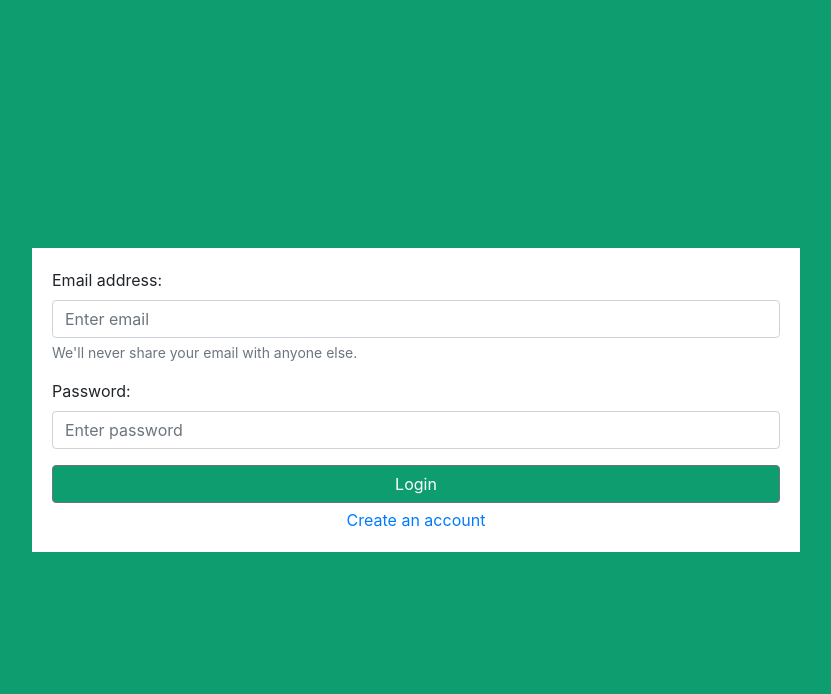
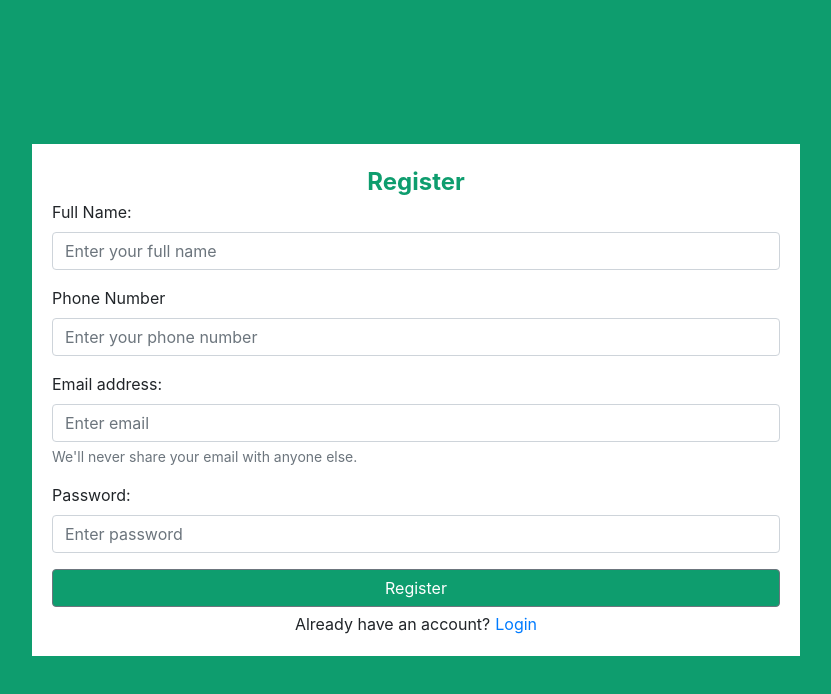
Before and after one commit to wisnu1314/online-ticketing-GA-test, a Nuxt app: page / in a window 1280 px wide. Both pictures are taken after a click on the link "Create an account". Shown: the top 694 px of the page, without its empty margins (224-1055 px from the left). Built offline with nearby package versions, Linux system fonts and the light colour scheme.

Commit message:
feat:Register/Login Page Mockup

```diff
--- a/components/EventLogin.vue
+++ /dev/null
@@ -1,97 +0,0 @@
-
-<template>
-  <div class="MainBox">
-    <div class="FormBox">
-      <b-form @submit="onSubmit">
-        <b-form-group
-          id="input-group-1"
-          label="Email address:"
-          label-for="input-1"
-          description="We'll never share your email with anyone else."
-        >
-          <b-form-input
-            id="input-1"
-            v-model="form.email"
-            type="email"
-            placeholder="Enter email"
-            required
-          ></b-form-input>
-        </b-form-group>
-        <b-form-group
-          id="input-group-2"
-          label="Password:"
-          label-for="input-2"
-          description=""
-        >
-          <b-form-input
-            id="input-2"
-            v-model="form.password"
-            type="password"
-            placeholder="Enter password"
-            required
-          ></b-form-input>
-        </b-form-group>
-      </b-form>
-      <b-button class="LoginButton">Login</b-button>
-      <div class="FormFooter">
-        <text>Not registered?</text>
-        <b-link >Create an account</b-link>
-      </div>
-    </div>
-  </div>
-</template>
-<script>
-  // import {UFormGroup, UInput} from "@nuxt/ui";
-  export default {
-    name: 'EventLogin',
-    data() {
-      return {
-        form: {
-          email: '',
-          password:'',
-        },
-      };
-    },
-    methods: {
-      onSubmit(event) {
-        event.preventDefault()
-        alert(JSON.stringify(this.form))
-      },
-      login() {
-          // Handle login logic, e.g., call an API
-        this.$store.dispatch('login', { username: this.username, password: this.password });
-      }
-    }
-  }
-</script>
-<style scoped>
-.MainBox{
-  display: flex;
-  width: 100%;
-  height: 100vh;
-  background-color: #0e9d6e;
-  justify-content: center;
-  align-content: center;
-}
-.FormBox{
-  width: 60%;
-  min-height: 30vh;
-  margin-top: auto;
-  margin-bottom: auto;
-  background-color: white;
-  padding: 20px;
-}
-.LoginButton{
-  width: 100%;
-  background-color: #0e9d6e;
-}
-.FormFooter{
-  display: flex;
-  width: 100%;
-  margin-top: 5px;
-  background-color: transparent;
-  flex-direction: row;
-  justify-content: center;
-  gap: 5px;
-}
-</style>
--- /dev/null
+++ b/components/EventLoginRegister.vue
@@ -0,0 +1,219 @@
+
+<template>
+  <div class="MainBox">
+    <div class="FormBox">
+      <transition-group name="trans">
+        <div v-if="currentForm === 'login'" key="login-title" class="FormTitle">Login</div>
+        <b-form v-if="currentForm === 'login'" :key="currentFormKey"  @submit="onSubmit">
+          <div key="login">
+            <b-form-group
+              id="input-group-1"
+              label="Email address:"
+              label-for="input-1"
+              description="We'll never share your email with anyone else."
+            >
+              <b-form-input
+                id="input-1"
+                v-model="form.email"
+                type="email"
+                placeholder="Enter email"
+                required
+              ></b-form-input>
+            </b-form-group>
+            <b-form-group
+              id="input-group-2"
+              label="Password:"
+              label-for="input-2"
+              description=""
+            >
+              <b-form-input
+                id="input-2"
+                v-model="form.password"
+                type="password"
+                placeholder="Enter password"
+                required
+              ></b-form-input>
+            </b-form-group>
+            <b-button key="login-button" class="LoginButton">Login</b-button>
+              <div key="login-footer" class="FormFooter">
+                <div key="register-text">Not registered?</div>
+                <b-link key="register-link" @click="toggleForm">Create an account</b-link>
+              </div>
+          </div>
+        </b-form>
+
+      </transition-group>
+
+      <transition-group name="trans">
+        <div v-if="currentForm === 'register'" key="login-title" class="FormTitle">Register</div>
+        <b-form v-if="currentForm === 'register'" :key="currentFormKey" @submit="onSubmit">
+          <div key="register">
+            <b-form-group
+              id="input-group-3"
+              label="Full Name:"
+              label-for="input-3"
+              description=""
+            >
+              <b-form-input
+                id="input-3"
+                v-model="form.fullname"
+                type="string"
+                placeholder="Enter your full name"
+                required
+              ></b-form-input>
+            </b-form-group>
+            <b-form-group
+              id="input-group-4"
+              label="Phone Number"
+              label-for="input-4"
+              description=""
+            >
+              <b-form-input
+                id="input-4"
+                v-model="form.phonenumber"
+                type="string"
+                placeholder="Enter your phone number"
+                required
+              ></b-form-input>
+            </b-form-group>
+            <b-form-group
+              id="input-group-5"
+              label="Email address:"
+              label-for="input-5"
+              description="We'll never share your email with anyone else."
+            >
+              <b-form-input
+                id="input-5"
+                v-model="form.email"
+                type="email"
+                placeholder="Enter email"
+                required
+              ></b-form-input>
+            </b-form-group>
+            <b-form-group
+              id="input-group-6"
+              label="Password:"
+              label-for="input-6"
+              description=""
+            >
+              <b-form-input
+                id="input-6"
+                v-model="form.password"
+                type="password"
+                placeholder="Enter password"
+                required
+              ></b-form-input>
+            </b-form-group>
+          </div>
+          <b-button key="register-button" class="RegisterButton">Register</b-button>
+          <div key="register-footer" class="FormFooter">
+            <div key="login-text">Already have an account?</div>
+            <b-link key="login-link" @click="toggleForm">Login</b-link>
+          </div>
+        </b-form>
+      </transition-group>
+
+    </div>
+  </div>
+</template>
+<script>
+  // import {UFormGroup, UInput} from "@nuxt/ui";
+  import bcrypt from 'bcryptjs'
+  export default {
+    name: 'EventLoginRegisterRegister',
+    data() {
+      return {
+        form: {
+          fullname:'',
+          phonenumber:'',
+          email: '',
+          password:'',
+        },
+        currentForm:'login',
+        currentFormKey:'login-form',
+        showFormTitle:false,
+      };
+    },
+    methods: {
+      onSubmit(event) {
+        event.preventDefault()
+        alert(JSON.stringify(this.form))
+      },
+      async login() {
+          // Handle login logic, e.g., call an API
+        const hashedPassword = await bcrypt.hash(this.form.password, 10);
+        this.$store.dispatch('login', { email: this.form.email, password: hashedPassword });
+      },
+      async register(){
+        const hashedPassword = await bcrypt.hash(this.form.password, 10);
+        this.$store.dispatch('register', { fullname:this.form.fullname, phonenumber:this.form.phonenumber ,email: this.form.email, password: hashedPassword });
+      },
+      toggleForm() {
+        this.currentForm = this.currentForm === 'login' ? 'register' : 'login';
+      },
+      afterLeave() {
+        this.showFormTitle = true;
+    }
+    }
+  }
+</script>
+<style scoped>
+.MainBox{
+  display: flex;
+  width: 100%;
+  height: 100vh;
+  background-color: #0e9d6e;
+  justify-content: center;
+  align-content: center;
+}
+.FormTitle{
+  text-align: center;
+  color: #0e9d6e;
+  font-size: x-large;
+  font-weight: bold;
+}
+.FormBox{
+  position: relative;
+  width: 60%;
+  min-height: 30vh;
+  margin-top: auto;
+  margin-bottom: auto;
+  background-color: white;
+  padding: 20px;
+}
+.LoginButton,
+.RegisterButton{
+  width: 100%;
+  background-color: #0e9d6e;
+}
+.FormFooter{
+  display: flex;
+  width: 100%;
+  margin-top: 5px;
+  background-color: transparent;
+  flex-direction: row;
+  justify-content: center;
+  gap: 5px;
+}
+.trans-enter-active,
+.trans-leave-active {
+  opacity: 0;
+  transition: opacity 0.5s ease;
+}
+
+.trans-enter,
+.trans-leave-to {
+  opacity: 0;
+}
+
+.trans-enter-done,
+.trans-leave-done {
+  opacity: 1;
+}
+
+.trans-enter-done .FormBox,
+.trans-leave-active .FormBox {
+  position: fixed;
+  width: 100%;
+}
+</style>
--- a/package.json
+++ b/package.json
@@ -14,6 +14,7 @@
   },
   "dependencies": {
     "@nuxtjs/axios": "^5.13.6",
+    "bcryptjs": "^2.4.3",
     "bootstrap": "^4.6.2",
     "bootstrap-vue": "^2.22.0",
     "core-js": "^3.25.3",
--- a/pages/index.vue
+++ b/pages/index.vue
@@ -1,13 +1,13 @@
 <template>
   <!-- <Tutorial /> -->
-  <EventLogin></EventLogin>
+  <EventLoginRegister></EventLoginRegister>
 </template>
 
 <script>
-import EventLogin from '~/components/EventLogin.vue';
+import EventLoginRegister from '~/components/EventLoginRegister.vue';
 
 export default {
     name: 'IndexPage',
-    components: { EventLogin }
+    components: { EventLoginRegister }
 }
 </script>
--- a/pages/loginPage.vue
+++ b/pages/loginPage.vue
@@ -1,13 +1,13 @@
 <template>
-    <EventLogin />
+    <EventLoginRegister />
   </template>
 
 <script>
-import EventLogin from '~/components/EventLogin.vue';
+import EventLoginRegister from '~/components/EventLoginRegister.vue';
 
 export default {
     components: {
-        EventLogin
-}
+        EventLoginRegister
+    }
   }
 </script>
```
Also changed, not shown: 1 other file (tests, documents, lock files or other folders).
